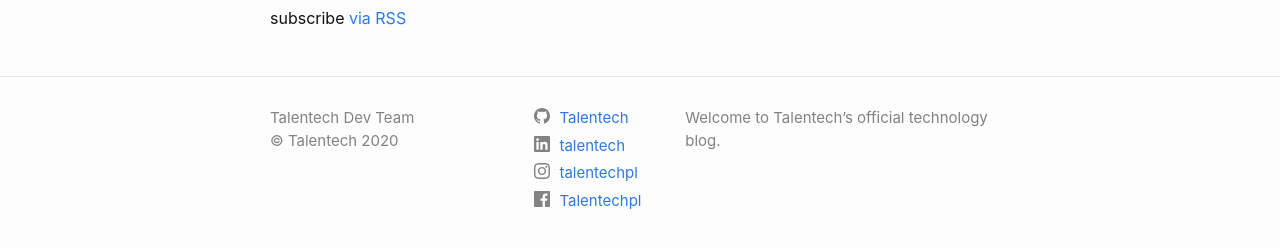
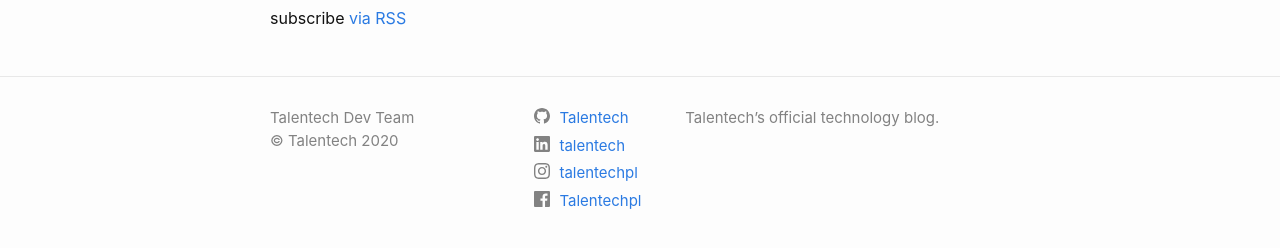
Before and after one commit to margalski/Blog, a Jekyll site: the page built from index.md, in a window 1280 px wide. Shown: the part 628-876 px from the top of the page. Built offline with Jekyll 4.4.1, drawn with Linux system fonts in a browser that asks for light colours.

Commit message:
no message

```diff
--- a/_config.yml
+++ b/_config.yml
@@ -21,7 +21,7 @@
 title: Talentech Tech Blog
 # email: szymon.wiczkowski@talentech.com
 description: >- # this means to ignore newlines until "baseurl:"
-  Welcome to Talentech’s official technology blog.
+  Talentech’s official technology blog.
 baseurl: "" # the subpath of your site, e.g. /blog
 url: "" # the base hostname & protocol for your site, e.g. http://example.com
 google_analytics: UA-5282685-19
```
